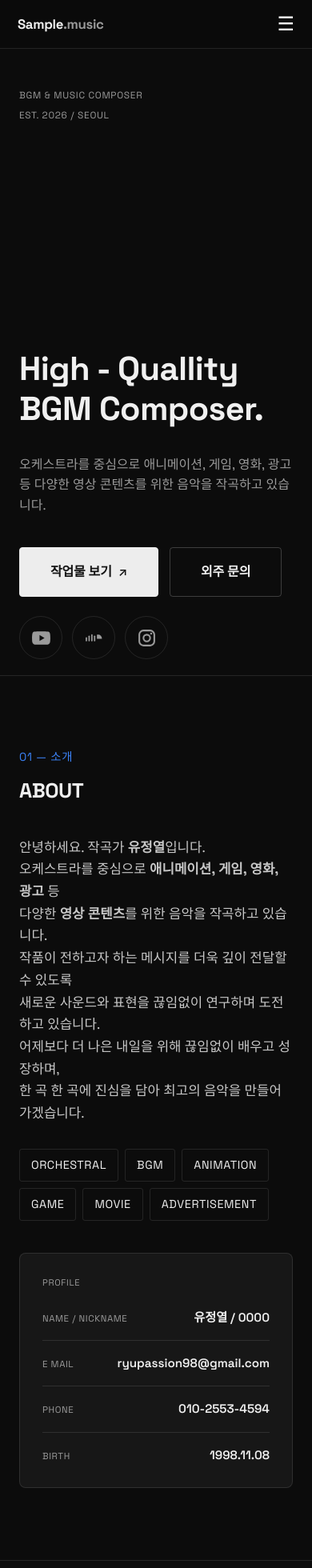
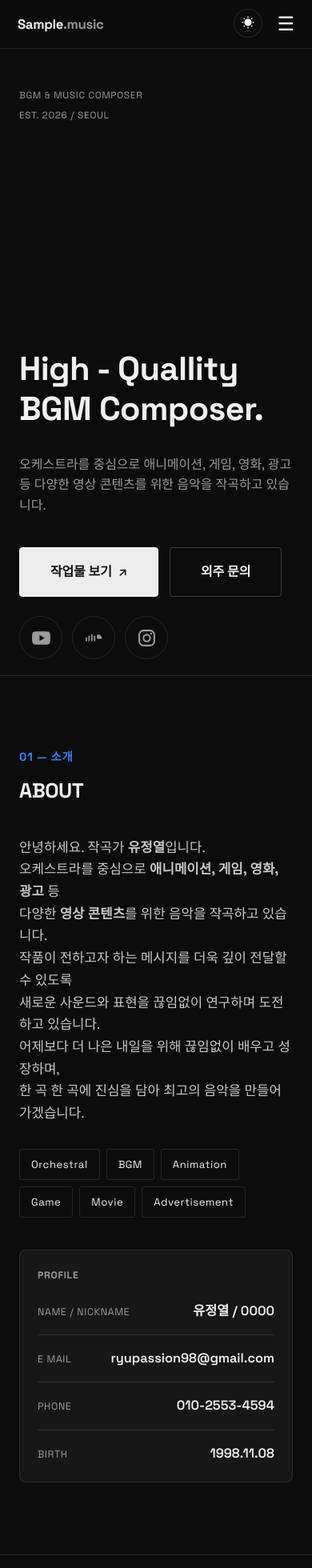
Before and after one commit to SLug801/music-portfolio, a Next.js app: page / in a window 390 px wide. Shown: the top 1960 px of the page at 80% size. Built offline with nearby package versions, Linux system fonts and the light colour scheme; a web font is replaced by a local one.

Commit message:
다크모드 기본화 + 라이트모드 토글, TOP 버튼, 반응형 겹침/드롭다운 색상 수정, 프로필·태그 정리

```diff
--- a/app/globals.css
+++ b/app/globals.css
@@ -20,6 +20,10 @@
   --accent: #3b82f6;              /* 일렉트릭 블루 */
   --accent-soft: rgba(59, 130, 246, 0.14);
 
+  /* 반응형 상단바/모바일 메뉴 배경 (테마별) */
+  --topbar-bg: rgba(12, 12, 12, 0.8);
+  --menu-bg: #101010;
+
   --font-sans: "Pretendard", "Space Grotesk", system-ui, -apple-system, sans-serif;
   --font-display: "Space Grotesk", "Pretendard", sans-serif;
   --font-mono: "Space Grotesk", "Pretendard", sans-serif;
@@ -27,6 +31,29 @@
   --max: 1240px;
   --pad: clamp(24px, 6vw, 80px);
 }
+
+/* ===== 라이트모드 오버라이드 (data-theme="light") ===== */
+:root[data-theme="light"] {
+  --bg: #ffffff;
+  --surface: #f4f4f4;
+  --surface-2: #ececec;
+  --fg: #131313;
+  --fg-2: #333333;
+  --muted: #666666;
+  --faint: #999999;
+  --line: rgba(0, 0, 0, 0.12);
+  --line-2: rgba(0, 0, 0, 0.22);
+  --card: #f6f6f6;
+  --topbar-bg: rgba(255, 255, 255, 0.85);
+  --menu-bg: #f4f4f4;
+}
+:root[data-theme="light"] .btn--primary { background: #1a1a1a; color: #f5f5f5; border-color: #1a1a1a; }
+:root[data-theme="light"] .btn--primary:hover { background: transparent; color: #1a1a1a; border-color: #1a1a1a; }
+:root[data-theme="light"] .btn--ghost:hover { background: rgba(0, 0, 0, 0.05); border-color: #555; }
+:root[data-theme="light"] .topbar__toggle { color: #131313; }
+
+html { transition: background 0.3s ease; }
+body { transition: background 0.3s ease, color 0.3s ease; }
 
 * { margin: 0; padding: 0; box-sizing: border-box; }
 
@@ -72,7 +99,7 @@
 .topbar__inner { max-width: var(--max); margin: 0 auto; display: flex; align-items: center; justify-content: space-between; }
 .topbar__logo { font-weight: 800; font-size: 1.05rem; letter-spacing: -0.02em; white-space: nowrap; }
 .topbar__logo span { color: var(--muted); }
-.topbar__links { display: flex; gap: 30px; }
+.topbar__links { display: flex; gap: 30px; margin-right: 54px; }
 .topbar__links a { font-family: var(--font-mono); font-size: 0.76rem; letter-spacing: 0.06em; text-transform: uppercase; color: var(--muted); transition: color 0.2s; }
 .topbar__links a:hover { color: var(--accent); }
 .topbar__toggle { display: none; background: none; border: none; color: #fff; font-size: 1.5rem; cursor: pointer; }
@@ -100,6 +127,34 @@
   content: ''; position: absolute; left: -18px; top: 50%; transform: translateY(-50%);
   width: 10px; height: 1px; background: var(--accent);
 }
+
+/* ===== 맨 위로(TOP) 버튼 ===== */
+.to-top {
+  position: fixed; left: 50%; bottom: 28px; z-index: 100;
+  width: 56px; height: 56px; border-radius: 50%;
+  display: flex; align-items: center; justify-content: center;
+  font-family: var(--font-mono); font-size: 0.66rem; letter-spacing: 0.08em;
+  color: var(--fg); background: var(--bg); border: 1px solid var(--line);
+  cursor: pointer;
+  opacity: 0; pointer-events: none;
+  transform: translateX(-50%) translateY(12px);
+  transition: opacity 0.35s ease, transform 0.35s ease, background 0.2s, color 0.2s, border-color 0.2s;
+}
+body.scrolled .to-top { opacity: 1; pointer-events: auto; transform: translateX(-50%) translateY(0); }
+.to-top:hover { background: var(--accent); color: var(--bg); border-color: var(--accent); }
+
+/* ===== 테마 토글 버튼 (우상단 고정) ===== */
+.theme-toggle {
+  position: fixed; top: clamp(15px, 3vw, 23px); right: max(var(--pad), calc((100vw - var(--max)) / 2)); z-index: 120;
+  width: 38px; height: 38px; border-radius: 50%;
+  display: flex; align-items: center; justify-content: center;
+  font-size: 1rem; line-height: 1;
+  color: var(--fg); background: var(--bg); border: 1px solid var(--line);
+  cursor: pointer;
+  transition: background 0.2s, color 0.2s, border-color 0.2s, transform 0.15s ease;
+}
+.theme-toggle:hover { border-color: var(--accent); color: var(--accent); }
+.theme-toggle:active { transform: translateY(1px); }
 
 /* ===== 히어로 ===== */
 .hero { position: relative; border-bottom: 1px solid var(--line); }
@@ -155,19 +210,19 @@
 .tiny { font-size: 0.1em; opacity: 0.25; }
 .about__tags { list-style: none; display: flex; flex-wrap: wrap; gap: 8px; margin-top: 30px; }
 .about__tags li {
-  font-family: var(--font-mono); font-size: 0.9rem; text-transform: uppercase; letter-spacing: 0.04em;
+  font-family: var(--font-mono); font-size: 0.82rem; text-transform: none; letter-spacing: 0.04em;
   padding: 8px 14px; border: 1px solid var(--line); border-radius: 3px; color: var(--fg);
 }
 .about__profile {
-  height: 100%; border: 1px solid var(--line); border-radius: 8px; background: var(--card);
-  padding: clamp(28px, 3vw, 40px); display: flex; flex-direction: column; justify-content: center;
+  align-self: start; border: 1px solid var(--line); border-radius: 8px; background: var(--card);
+  padding: clamp(22px, 2.4vw, 30px); display: flex; flex-direction: column; justify-content: flex-start;
 }
-.profile__label { display: block; font-size: 0.7rem; color: var(--muted); margin-bottom: 22px; }
+.profile__label { display: block; font-size: 0.76rem; color: var(--muted); margin-bottom: 22px; }
 .profile__row { display: flex; justify-content: space-between; align-items: baseline; gap: 16px; padding: 16px 0; border-top: 1px solid var(--line); }
 .profile__row:first-of-type { border-top: none; padding-top: 0; }
 .profile__row:last-child { padding-bottom: 0; }
-.profile__row dt { font-family: var(--font-mono); font-size: 0.72rem; text-transform: uppercase; letter-spacing: 0.05em; color: var(--muted); }
-.profile__row dd { font-size: 0.95rem; font-weight: 600; text-align: right; word-break: break-all; }
+.profile__row dt { font-family: var(--font-mono); font-size: 0.78rem; text-transform: uppercase; letter-spacing: 0.05em; color: var(--muted); }
+.profile__row dd { font-size: 1.02rem; font-weight: 600; text-align: right; word-break: break-all; }
 
 /* ===== 작업물 (호버 반전 리스트) ===== */
 .works { border-top: 1px solid var(--line); }
@@ -264,8 +319,8 @@
 .contact textarea:focus { outline: none; border-color: var(--accent); }
 .contact .btn { margin-top: 8px; }
 
-/* 드롭다운 옵션 다크 (흰 배경 방지) */
-.contact select option { background: #171717; color: var(--fg); }
+/* 드롭다운 옵션 배경 (테마별) */
+.contact select option { background: var(--surface); color: var(--fg); }
 
 /* 파일 첨부 (드래그앤드롭) */
 .label-opt { color: var(--faint); font-weight: 400; text-transform: none; letter-spacing: 0; font-family: var(--font-sans); }
@@ -358,9 +413,9 @@
 .modal__full:hover { color: var(--accent); }
 
 /* ===== 반응형 ===== */
-@media (max-width: 1279px) {
+@media (max-width: 1400px) {
   .sidenav { display: none; }
-  .topbar { background: rgba(10,10,10,0.8); backdrop-filter: blur(12px); border-bottom: 1px solid var(--line); }
+  .topbar { background: var(--topbar-bg); backdrop-filter: blur(12px); border-bottom: 1px solid var(--line); }
   body.scrolled .topbar { opacity: 1; transform: none; pointer-events: auto; }
 }
 
@@ -373,12 +428,13 @@
   .topbar { padding: 16px 22px; }
   .topbar__links {
     position: fixed; top: 58px; right: 0; transform: translateX(110%);
-    flex-direction: column; align-items: flex-start; gap: 14px;
-    background: #101010; border: 1px solid var(--line); border-radius: 0 0 0 14px;
+    flex-direction: column; align-items: flex-start; gap: 14px; margin-right: 0;
+    background: var(--menu-bg); border: 1px solid var(--line); border-radius: 0 0 0 14px;
     padding: 22px 26px; transition: transform 0.3s;
   }
   .topbar__links.open { transform: translateX(0); }
   .topbar__toggle { display: block; }
+  .theme-toggle { top: 11px; right: 62px; width: 36px; height: 36px; }
 
   .hero__inner { justify-content: flex-end; }
   .hero__top { position: static; margin-bottom: auto; padding-top: 110px; flex-direction: column; gap: 6px; }
--- a/app/layout.jsx
+++ b/app/layout.jsx
@@ -8,6 +8,13 @@
 export default function RootLayout({ children }) {
   return (
     <html lang="ko">
+      <head>
+        <script
+          dangerouslySetInnerHTML={{
+            __html: `try{var t=localStorage.getItem('theme');if(t==='light')document.documentElement.setAttribute('data-theme','light');}catch(e){}`,
+          }}
+        />
+      </head>
       <body>{children}</body>
     </html>
   );
--- a/app/page.jsx
+++ b/app/page.jsx
@@ -1,8 +1,22 @@
 'use client';
 
-import { useEffect } from 'react';
+import { useEffect, useState } from 'react';
 
 export default function Home() {
+  const [theme, setTheme] = useState('dark');
+
+  useEffect(() => {
+    setTheme(document.documentElement.getAttribute('data-theme') === 'light' ? 'light' : 'dark');
+  }, []);
+
+  const toggleTheme = () => {
+    const next = theme === 'light' ? 'dark' : 'light';
+    if (next === 'light') document.documentElement.setAttribute('data-theme', 'light');
+    else document.documentElement.removeAttribute('data-theme');
+    try { localStorage.setItem('theme', next); } catch (e) {}
+    setTheme(next);
+  };
+
   useEffect(() => {
     // ===== 네비게이션: 최상단=상단바, 스크롤 시=좌측 스파이 =====
     const sidenav = document.getElementById('sidenav');
@@ -313,6 +327,9 @@
       window.removeEventListener('scroll', onScroll);
       window.removeEventListener('resize', onScroll);
       document.removeEventListener('keydown', onEsc);
+      if (navToggle) navToggle.removeEventListener('click', onToggle);
+      if (topbarLinks) topbarLinks.querySelectorAll('a').forEach((a) => a.removeEventListener('click', closeMenu));
+      if (topbarLinks) topbarLinks.classList.remove('open');
       if (io) io.disconnect();
       document.body.classList.remove('scrolled');
       document.body.style.overflow = '';
@@ -321,6 +338,15 @@
 
   return (
     <>
+      <button
+        type="button"
+        className="theme-toggle"
+        aria-label={theme === 'light' ? '다크모드로 전환' : '라이트모드로 전환'}
+        onClick={toggleTheme}
+      >
+        {theme === 'light' ? '☾' : '☀'}
+      </button>
+
       <header className="topbar" id="topbar">
         <div className="topbar__inner">
           <a href="#home" className="topbar__logo">Sample<span>.music</span></a>
@@ -373,7 +399,7 @@
       <section className="section" id="about">
         <div className="wrap">
           <header className="sec-head reveal">
-            <span className="mono sec-index">01 — 소개</span>
+            <span className="mono sec-index"><strong>01 — 소개</strong></span>
             <h2 className="sec-title">About</h2>
           </header>
           <div className="about">
@@ -393,12 +419,11 @@
                 <li>Animation</li>
                 <li>Game</li>
                 <li>Movie</li>
-                <li>advertisement</li>
-
+                <li>Advertisement</li>
               </ul>
             </div>
             <aside className="about__profile reveal">
-              <span className="mono profile__label">PROFILE</span>
+              <span className="mono profile__label"><strong>PROFILE</strong></span>
               <dl className="profile">
                 <div className="profile__row"><dt>Name / Nickname</dt><dd>유정열 / 0000</dd></div>
                 <div className="profile__row"><dt>E mail</dt><dd>ryupassion98@gmail.com</dd></div>
@@ -413,7 +438,7 @@
       <section className="section" id="works">
         <div className="wrap">
           <header className="sec-head reveal">
-            <span className="mono sec-index">02 — 작업물</span>
+            <span className="mono sec-index"><strong>02 — 작업물</strong></span>
             <h2 className="sec-title">Portfolio</h2>
           </header>
           <div className="works">
@@ -475,7 +500,7 @@
       <section className="section" id="services">
         <div className="wrap">
           <header className="sec-head reveal">
-            <span className="mono sec-index">03 — 안내</span>
+            <span className="mono sec-index"><strong>03 — 안내</strong></span>
             <h2 className="sec-title">Commission</h2>
           </header>
           <div className="commission">
@@ -544,7 +569,7 @@
       <section className="section" id="contact">
         <div className="wrap">
           <header className="sec-head reveal">
-            <span className="mono sec-index">04 — 문의 / 신청</span>
+            <span className="mono sec-index"><strong>04 — 문의 / 신청</strong></span>
             <h2 className="sec-title">문의 / 신청</h2>
           </header>
           <div className="contact-grid">
@@ -601,6 +626,15 @@
         </div>
       </footer>
 
+      <button
+        type="button"
+        className="to-top"
+        aria-label="맨 위로"
+        onClick={() => window.scrollTo({ top: 0, behavior: 'smooth' })}
+      >
+        TOP
+      </button>
+
       <div className="modal" id="workModal" aria-hidden="true">
         <div className="modal__backdrop" data-close></div>
         <div className="modal__panel" role="dialog" aria-modal="true" aria-labelledby="modalTitle">
```
